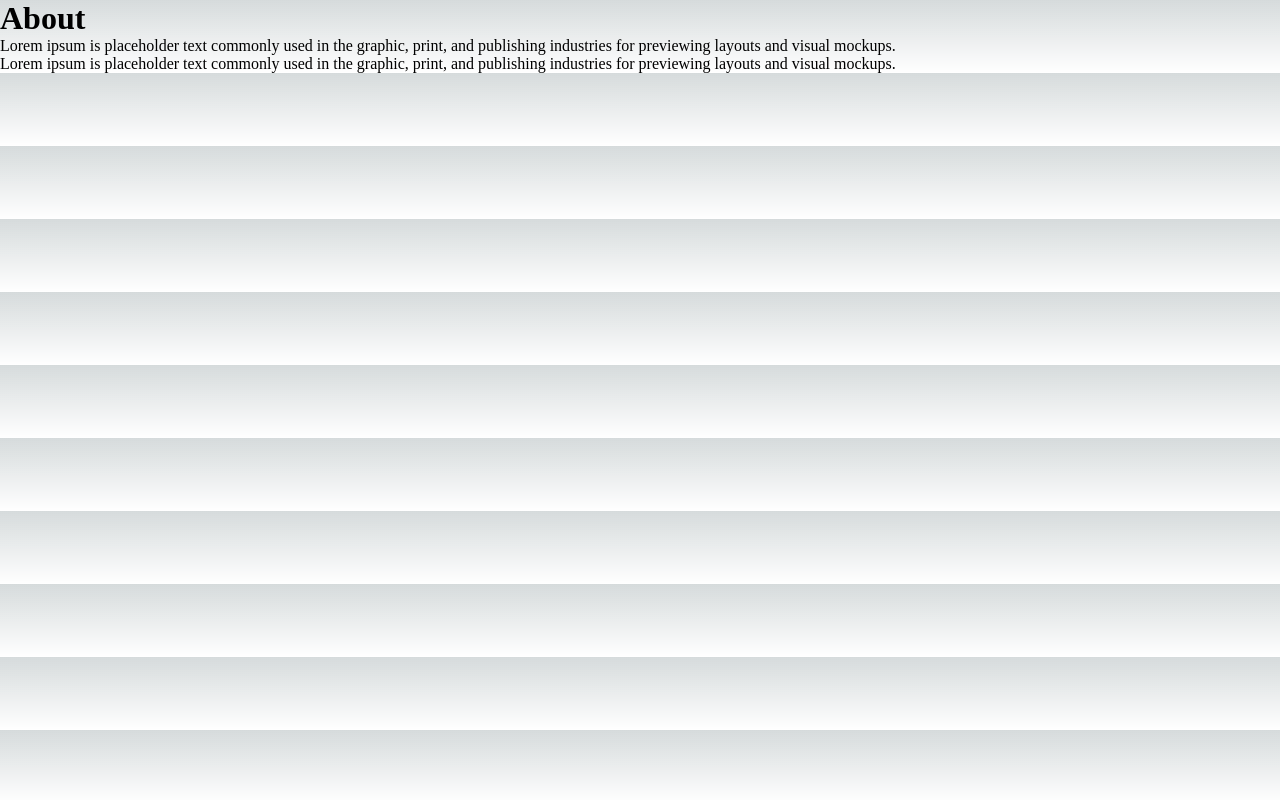
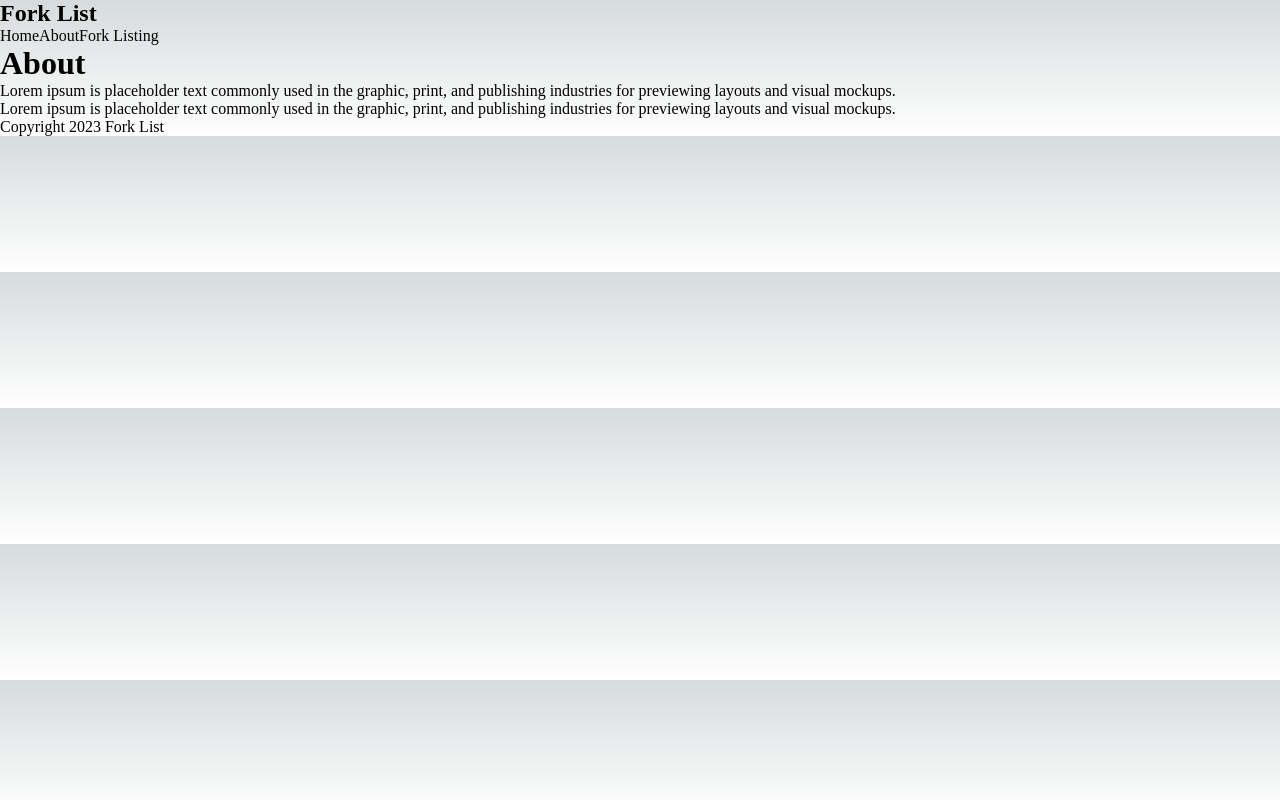
Before and after one commit to sameetghouri/Next-ListApp, a Next.js app: page /about in a window 1280 px wide. Built offline with nearby package versions, Linux system fonts and the light colour scheme.

Commit message:
modified

```diff
--- a/app/layout.js
+++ b/app/layout.js
@@ -1,4 +1,6 @@
 import './globals.css'
+import Nav from '../components/Nav'
+import Footer from '@/components/Footer'
 
 export const metadata = {
   title: 'Create Next App',
@@ -8,7 +10,12 @@ export const metadata = {
 export default function RootLayout({ children }) {
   return (
     <html lang="en">
-      <body>{children}</body>
+      <body>
+        <Nav />
+        {children}
+        <Footer />
+
+      </body>
     </html>
   )
 }
--- a/app/page.js
+++ b/app/page.js
@@ -1,8 +1,6 @@
 import Image from 'next/image'
 import { Inter } from 'next/font/google'
 import styles from './page.module.css'
-import Nav from '../components/Nav'
-import Footer from '@/components/Footer'
 import Link from 'next/link'
 
 const inter = Inter({ subsets: ['latin'] })
@@ -10,13 +8,12 @@ const inter = Inter({ subsets: ['latin'] })
 export default function Home() {
   return (
     <main >
-      <Nav/>
+
      <h1>HomePage</h1>
      <p>Lorem ipsum is placeholder text commonly used in the graphic, print, and publishing industries for previewing layouts and visual mockups.</p>
 
      <Link href='/forks'>See Forks Listing</Link>
 
-     <Footer/>
     </main>
   )
 }
```
